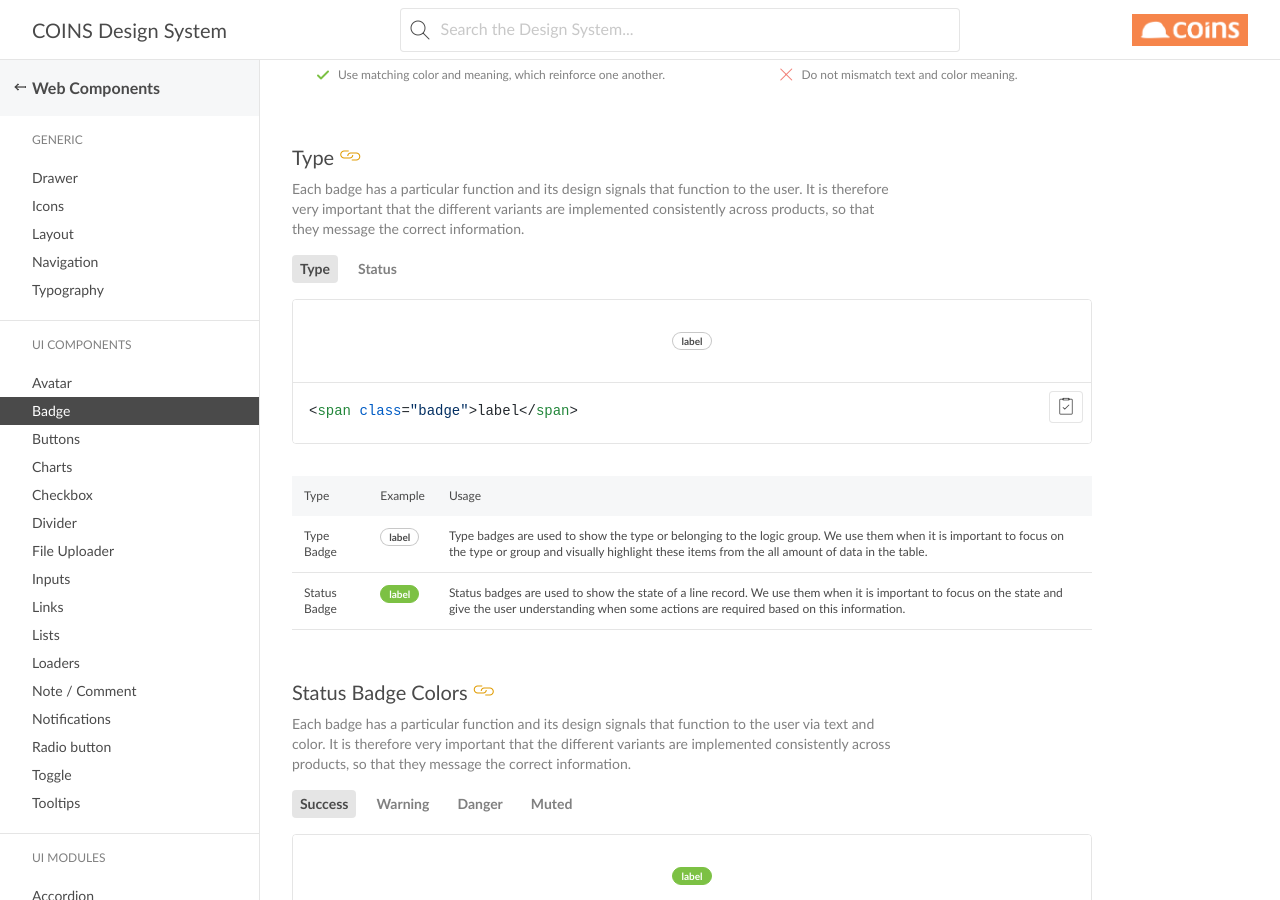
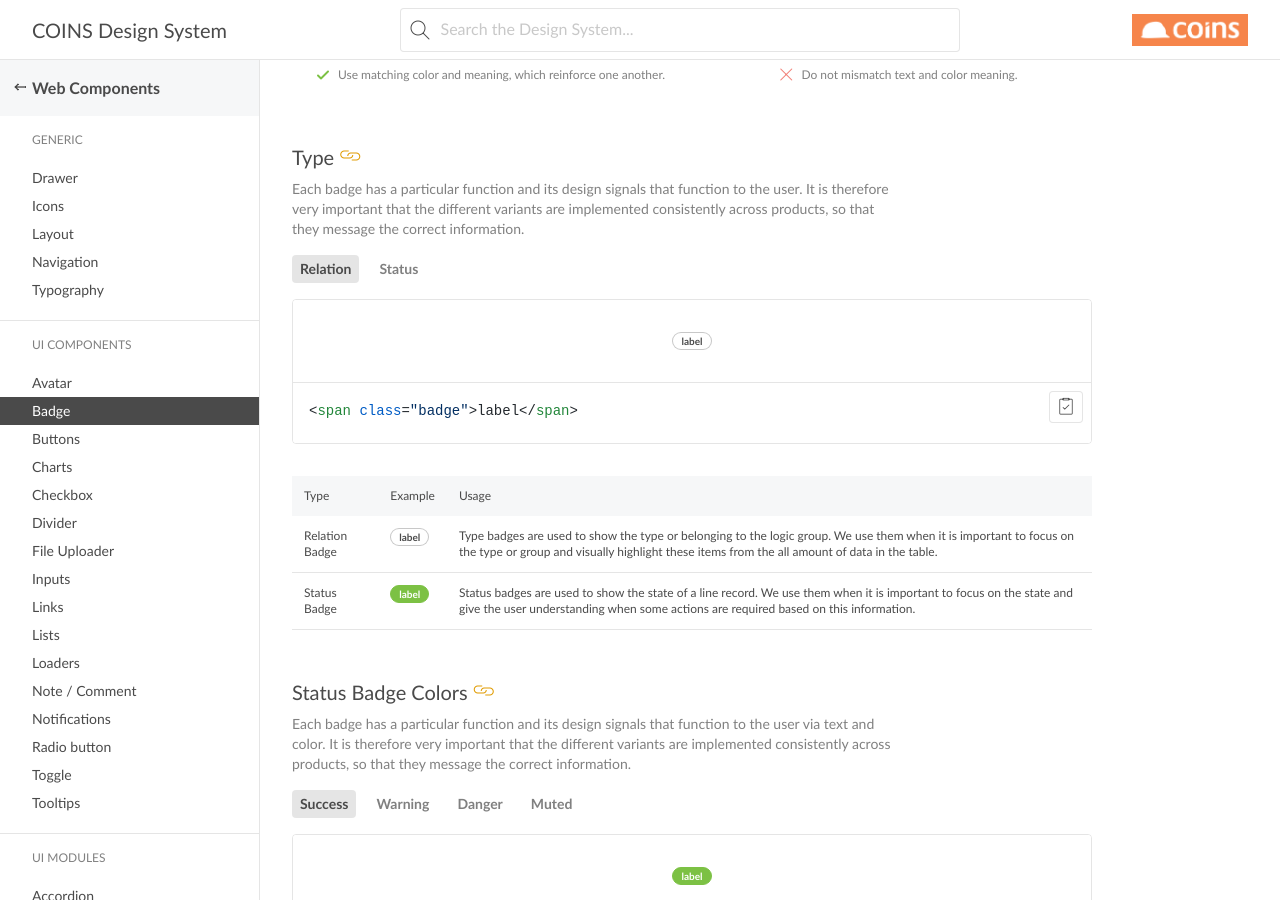
Before and after one commit to COINS-Naz/coins-design-system, a Jekyll site: the page built from _posts/web-components/ui-components/2021-04-22-badge.md, in a window 1280 px wide and 900 px high, scrolled down 1416 px. Built offline with Jekyll 4.4.1, drawn with Linux system fonts in a browser that asks for light colours; nearby versions of some CDN libraries; some web fonts are replaced.

Commit message:
Update 2021-04-22-badge.md

```diff
--- a/_posts/web-components/ui-components/2021-04-22-badge.md
+++ b/_posts/web-components/ui-components/2021-04-22-badge.md
@@ -55,7 +55,7 @@
 
 <!-- Content switch -->
 <!-- Content switch tab 1 -->
-{% capture type-typebadge %}
+{% capture type-relationbadge %}
 {% include snippet.html code='
 <span class="badge">label</span>
 ' %}
@@ -70,14 +70,14 @@
 
 <!-- Render Content -->
 {% include content-switch.html for="type"
-           content-1-label="Type" content-1=type-typebadge
+           content-1-label="Relation" content-1=type-relationbadge
            content-2-label="Status" content-2=type-statusbadge
 %}
 <!-- End content switch -->
 
 | Type         | Example                                  | Usage          |
 |--------------|------------------------------------------|----------------|
-| Type Badge   | <span class="badge">label</span>         | Type badges are used to show the type or belonging to the logic group. We use them when it is important to focus on the type or group and visually highlight these items from the all amount of data in the table. |
+| Relation Badge   | <span class="badge">label</span>         | Type badges are used to show the type or belonging to the logic group. We use them when it is important to focus on the type or group and visually highlight these items from the all amount of data in the table. |
 | Status Badge | <span class="badge success">label</span> | Status badges are used to show the state of a line record. We use them when it is important to focus on the state and give the user understanding when some actions are required based on this information. |
 {: .doc-table}
 
```
